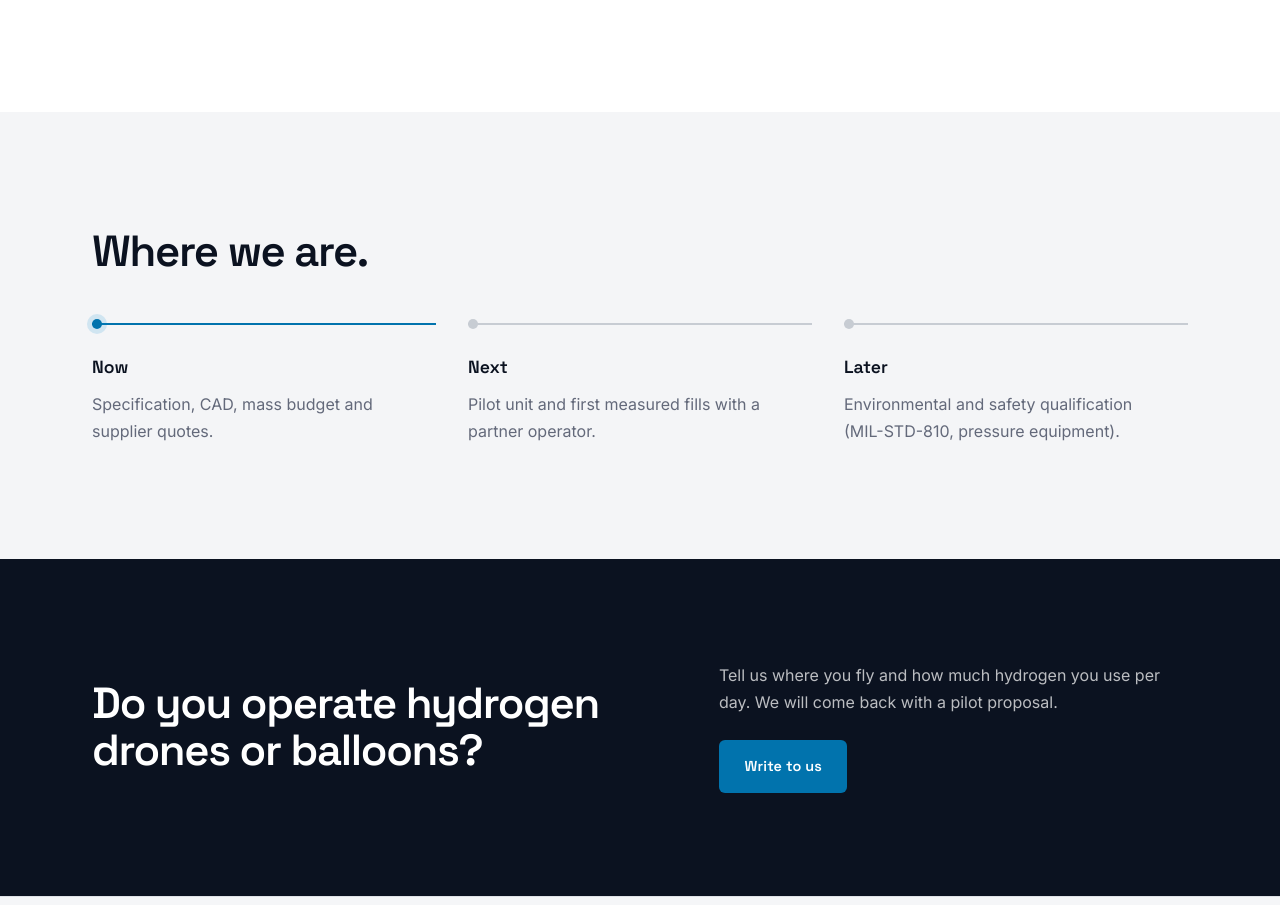
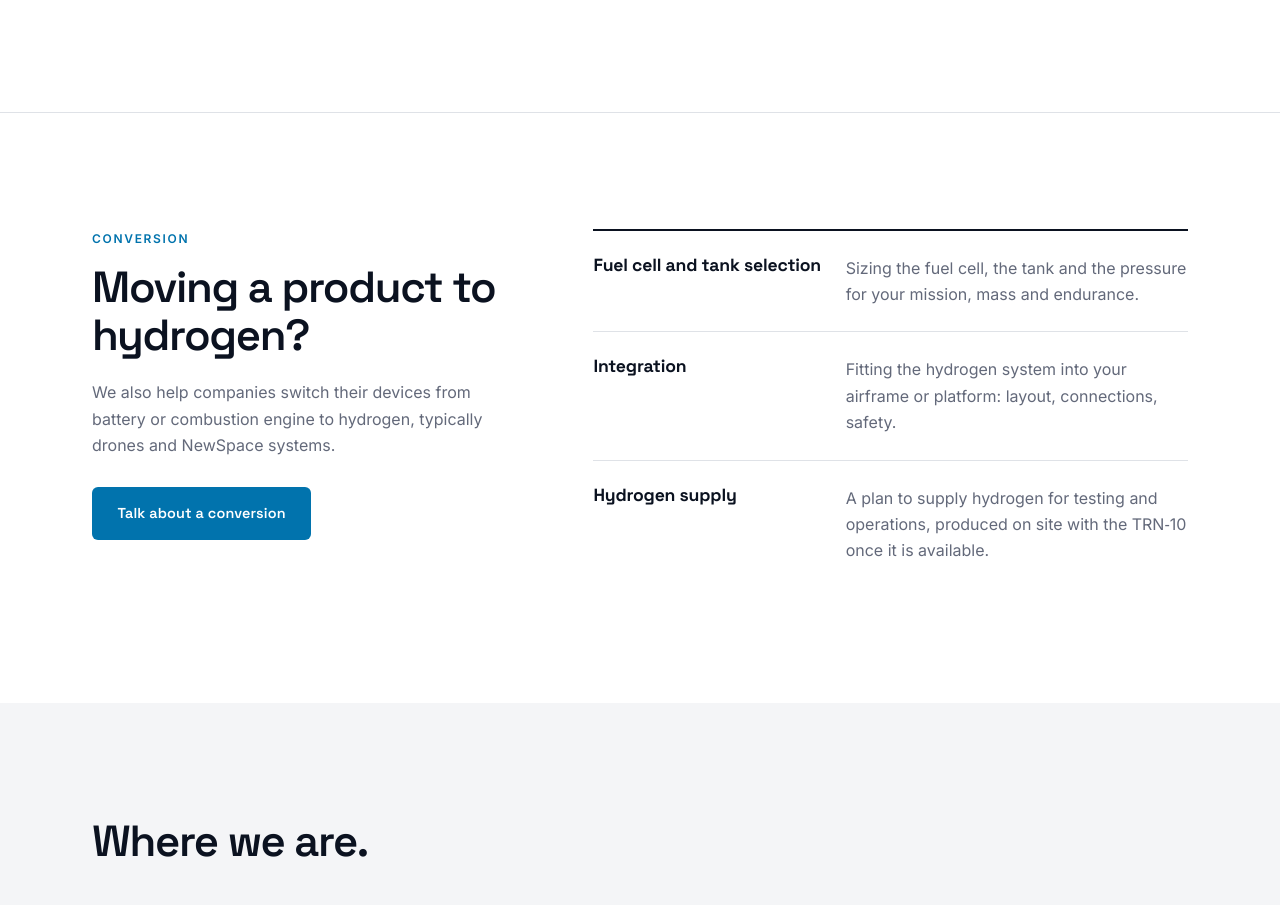
Before and after one commit to YannickDurindel/Hydrodomus_site, a plain HTML site: page product.html in a window 1280 px wide. Shown: the part 2616-3521 px from the top of the page. Drawn offline with Linux system fonts and the light colour scheme.

Commit message:
Product page: hydrogen conversion service section; contact topic

```diff
--- a/assets/css/style.css
+++ b/assets/css/style.css
@@ -659,6 +659,8 @@ footer {
 .pv2-for-list li:first-child { border-top: 2px solid var(--ink); }
 .pv2-for-list h3 { font-family: var(--font-display); font-size: 1.1rem; letter-spacing: -0.01em; color: var(--ink); }
 .pv2-for-list p { color: var(--text-3); line-height: 1.65; }
+.pv2-conv { border-top: 1px solid var(--border); }
+.pv2-conv-lead { color: var(--text-3); line-height: 1.65; margin: 1.25rem 0 1.75rem; max-width: 40ch; }
 
 /* how to use: stepper */
 .pv2-use { background: var(--mist); }
--- a/assets/js/main.js
+++ b/assets/js/main.js
@@ -54,6 +54,16 @@ const translations = {
     "pr.for2.p": "Le gaz de gonflage produit sur le site de lancement, au lieu de bouteilles livrées par camion.",
     "pr.for3.t": "Sécurité civile et logistique de défense",
     "pr.for3.p": "Du carburant produit sur place avec l’eau et l’énergie locales, sans convoi de ravitaillement.",
+    "pr.cv.tag": "Conversion",
+    "pr.cv.title": "Passer un produit à l’hydrogène ?",
+    "pr.cv.lead": "Nous aidons aussi les entreprises à passer leurs appareils de la batterie ou du moteur thermique à l’hydrogène, en général des drones et des systèmes NewSpace.",
+    "pr.cv1.t": "Choix de la pile et du réservoir",
+    "pr.cv1.p": "Dimensionner la pile à combustible, le réservoir et la pression selon votre mission, votre masse et votre endurance.",
+    "pr.cv2.t": "Intégration",
+    "pr.cv2.p": "Installer le système hydrogène dans votre cellule ou votre plateforme : implantation, raccordements, sécurité.",
+    "pr.cv3.t": "Approvisionnement en hydrogène",
+    "pr.cv3.p": "Un plan pour fournir l’hydrogène des essais et des opérations, produit sur place avec le TRN‑10 dès qu’il est disponible.",
+    "pr.cv.btn": "Parler d’une conversion",
     "pr.use.tag": "Utilisation",
     "pr.use.title": "De l’arrivée au drone ravitaillé en quatre étapes.",
     "pr.u1.t": "Stationner et mettre de niveau",
@@ -99,6 +109,7 @@ const translations = {
     'ct.response': "Réponse sous 48 h ouvrées",
     'ct.opt.general':  "Question générale",
     'ct.opt.pilot':    "Pilote / évaluation",
+    'ct.opt.conversion': "Conversion à l’hydrogène",
     'ct.sending':  "Envoi…",
     'ct.ok.title': "Message envoyé.",
     'ct.ok.text':  "Merci. Nous répondons sous 48 h ouvrées.",
@@ -161,6 +172,16 @@ const translations = {
     "pr.for2.p": "Lift gas made at the launch site instead of cylinders trucked in.",
     "pr.for3.t": "Civil protection and defence logistics",
     "pr.for3.p": "Fuel made on site from local water and power, without a supply convoy.",
+    "pr.cv.tag": "Conversion",
+    "pr.cv.title": "Moving a product to hydrogen?",
+    "pr.cv.lead": "We also help companies switch their devices from battery or combustion engine to hydrogen, typically drones and NewSpace systems.",
+    "pr.cv1.t": "Fuel cell and tank selection",
+    "pr.cv1.p": "Sizing the fuel cell, the tank and the pressure for your mission, mass and endurance.",
+    "pr.cv2.t": "Integration",
+    "pr.cv2.p": "Fitting the hydrogen system into your airframe or platform: layout, connections, safety.",
+    "pr.cv3.t": "Hydrogen supply",
+    "pr.cv3.p": "A plan to supply hydrogen for testing and operations, produced on site with the TRN‑10 once it is available.",
+    "pr.cv.btn": "Talk about a conversion",
     "pr.use.tag": "How to use it",
     "pr.use.title": "From arrival to a fuelled drone in four steps.",
     "pr.u1.t": "Park and level",
@@ -206,6 +227,7 @@ const translations = {
     'ct.response': 'Response within 48 business hours',
     'ct.opt.general':  'General question',
     'ct.opt.pilot':    'Pilot / evaluation',
+    'ct.opt.conversion': "Hydrogen conversion",
     'ct.sending':  'Sending…',
     'ct.ok.title': 'Message sent.',
     'ct.ok.text':  'Thank you. We reply within 48 business hours.',
--- a/product.html
+++ b/product.html
@@ -139,6 +139,23 @@
   </div>
 </section>
 
+<!-- CONVERSION SERVICE -->
+<section class="pv2-section pv2-for pv2-conv" id="conversion">
+  <div class="container pv2-for-grid">
+    <div>
+      <span class="pv2-kicker" data-i18n="pr.cv.tag">Conversion</span>
+      <h2 class="pv2-h2" data-i18n="pr.cv.title"></h2>
+      <p class="pv2-conv-lead" data-i18n="pr.cv.lead"></p>
+      <a class="btn pv2-btn" href="contact?subject=conversion" data-i18n="pr.cv.btn">Parler d’une conversion</a>
+    </div>
+    <ul class="pv2-for-list">
+      <li class="reveal"><h3 data-i18n="pr.cv1.t"></h3><p data-i18n="pr.cv1.p"></p></li>
+      <li class="reveal"><h3 data-i18n="pr.cv2.t"></h3><p data-i18n="pr.cv2.p"></p></li>
+      <li class="reveal"><h3 data-i18n="pr.cv3.t"></h3><p data-i18n="pr.cv3.p"></p></li>
+    </ul>
+  </div>
+</section>
+
 <!-- STATUS -->
 <section class="pv2-section pv2-status" id="status">
   <div class="container">
```
Also changed, not shown: contact.html (+1 -0 lines).
